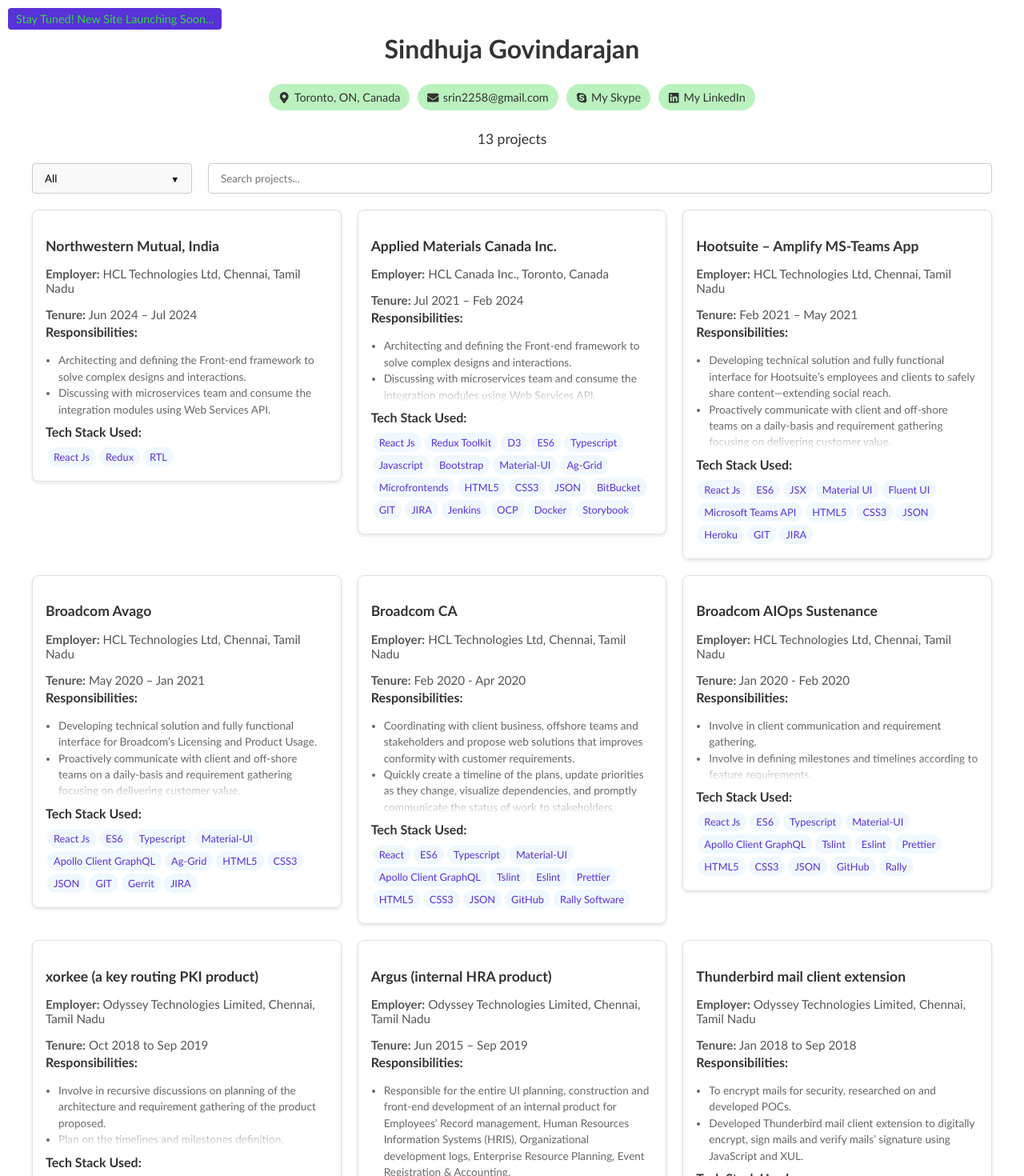
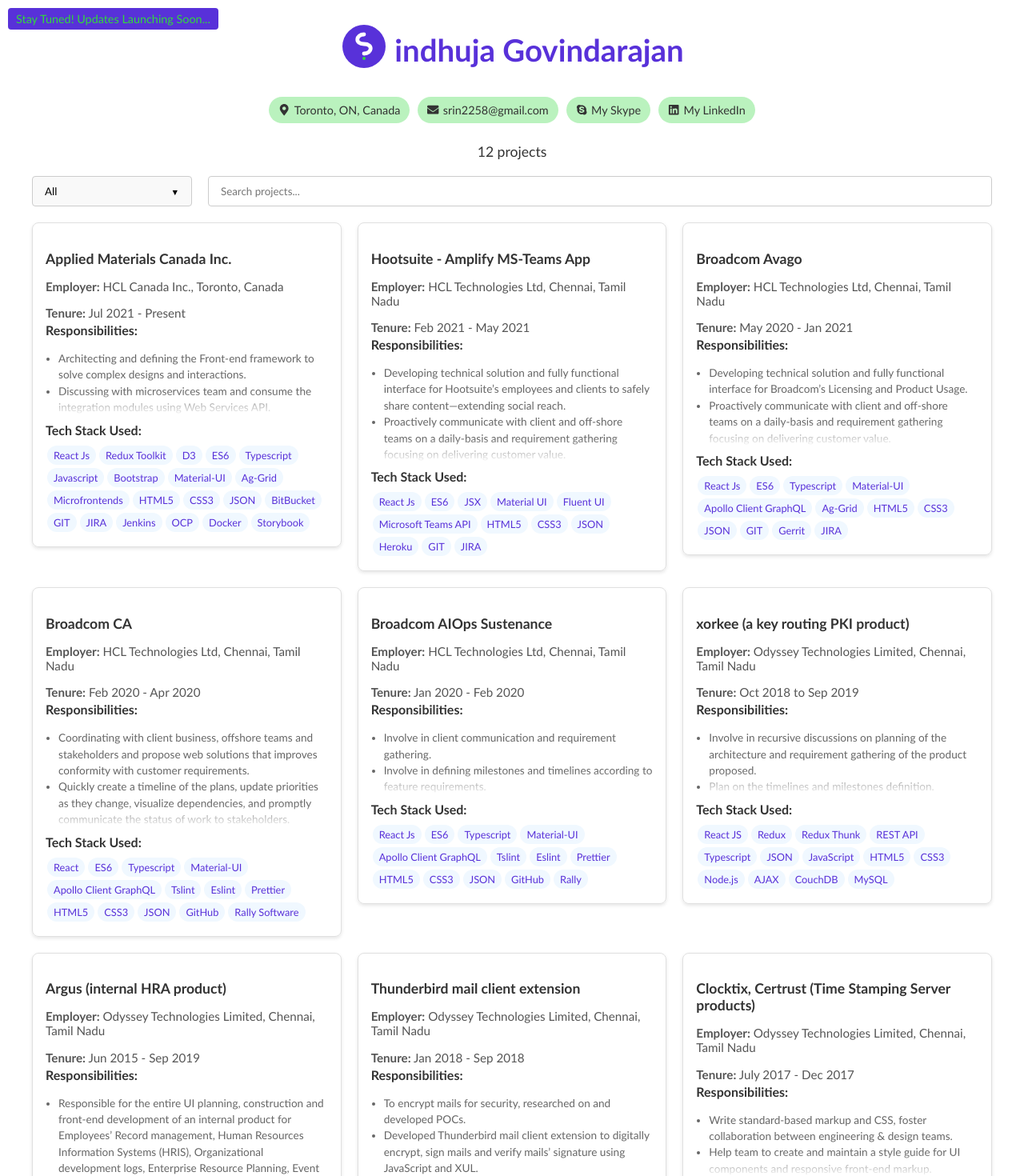
Before and after one commit to sindhujaGovindarajan/frontend-work-portfolio, a React (Create React App) app: page / in a window 1280 px wide. Shown: the top 1470 px of the page at 80% size. Built offline with nearby package versions, Linux system fonts and the light colour scheme.

Commit message:
fix: Header Styles; SortBy Bugs

```diff
--- a/src/App.tsx
+++ b/src/App.tsx
@@ -20,21 +20,22 @@
 import SortByYear from "./components/SortByYear";
 import Button from "./components/Button";
 import ComingSoon from "./components/ComingSoon";
+import SvgSiteLogo from "./assets/SvgSiteLogo";
 
 const allProjectData: ProjectData[] = [
-  {
-    title: "Northwestern Mutual, India",
-    tenure: "Jun 2024 – Jul 2024",
-    responsibilities: [
-      "Architecting and defining the Front-end framework to solve complex designs and interactions.",
-      "Discussing with microservices team and consume the integration modules using Web Services API.",
-    ],
-    techStackUsed: ["React Js", "Redux", "RTL"],
-    employerName: "HCL Technologies Ltd, Chennai, Tamil Nadu",
-  },
+  // {
+  //   title: "Northwestern Mutual",
+  //   tenure: "Jun 2024 - Jul 2024",
+  //   responsibilities: [
+  //     "Architecting and defining the Front-end framework to solve complex designs and interactions.",
+  //     "Discussing with microservices team and consume the integration modules using Web Services API.",
+  //   ],
+  //   techStackUsed: ["React Js", "Redux", "RTL"],
+  //   employerName: "HCL Technologies Ltd, Chennai, Tamil Nadu",
+  // },
   {
     title: "Applied Materials Canada Inc.",
-    tenure: "Jul 2021 – Feb 2024",
+    tenure: "Jul 2021 - Present",
     responsibilities: [
       "Architecting and defining the Front-end framework to solve complex designs and interactions.",
       "Discussing with microservices team and consume the integration modules using Web Services API.",
@@ -77,8 +78,8 @@
     employerName: "HCL Canada Inc., Toronto, Canada",
   },
   {
-    title: "Hootsuite – Amplify MS-Teams App",
-    tenure: "Feb 2021 – May 2021",
+    title: "Hootsuite - Amplify MS-Teams App",
+    tenure: "Feb 2021 - May 2021",
     responsibilities: [
       "Developing technical solution and fully functional interface for Hootsuite’s employees and clients to safely share content—extending social reach.",
       "Proactively communicate with client and off-shore teams on a daily-basis and requirement gathering focusing on delivering customer value.",
@@ -105,7 +106,7 @@
   },
   {
     title: "Broadcom Avago",
-    tenure: "May 2020 – Jan 2021",
+    tenure: "May 2020 - Jan 2021",
     responsibilities: [
       "Developing technical solution and fully functional interface for Broadcom’s Licensing and Product Usage.",
       "Proactively communicate with client and off-shore teams on a daily-basis and requirement gathering focusing on delivering customer value.",
@@ -240,7 +241,7 @@
   },
   {
     title: "Argus (internal HRA product)",
-    tenure: "Jun 2015 – Sep 2019",
+    tenure: "Jun 2015 - Sep 2019",
     responsibilities: [
       "Responsible for the entire UI planning, construction and front-end development of an internal product for Employees’ Record management, Human Resources Information Systems (HRIS), Organizational development logs, Enterprise Resource Planning, Event Registration & Accounting.",
       "Responsible for UI integration with back-end APIs.",
@@ -258,7 +259,7 @@
   },
   {
     title: "Thunderbird mail client extension",
-    tenure: "Jan 2018 to Sep 2018",
+    tenure: "Jan 2018 - Sep 2018",
     responsibilities: [
       "To encrypt mails for security, researched on and developed POCs.",
       "Developed Thunderbird mail client extension to digitally encrypt, sign mails and verify mails’ signature using JavaScript and XUL.",
@@ -268,7 +269,7 @@
   },
   {
     title: "Clocktix, Certrust (Time Stamping Server products)",
-    tenure: "July 2017 to Dec 2017",
+    tenure: "July 2017 - Dec 2017",
     responsibilities: [
       "Write standard-based markup and CSS, foster collaboration between engineering & design teams.",
       "Help team to create and maintain a style guide for UI components and responsive front-end markup.",
@@ -288,7 +289,7 @@
   },
   {
     title: "Epic (data aggregation product)",
-    tenure: "Feb 2017 to July 2017",
+    tenure: "Feb 2017 - July 2017",
     responsibilities: [
       "Maintain existing code and provided feature enhancements as per customer requirements bridging between multiple teams.",
       "Debug, deconstruct and resolve programmatic issues reported live.",
@@ -310,7 +311,7 @@
   },
   {
     title: "Certrix (Digital Certification Authority product)",
-    tenure: "Aug 2015 to Jan 2017",
+    tenure: "Aug 2015 - Jan 2017",
     responsibilities: [
       "Associate in product meeting iterations, understand application requirements and estimate the time, needed for the development, testing and deployment.",
       "Bridge the gap between designers and back-end developers.",
@@ -328,7 +329,7 @@
   {
     title:
       "Crypta (Identity linkage management & data repository product), Altasigna",
-    tenure: "Aug 2015 to Jan 2017",
+    tenure: "Aug 2015 - Jan 2017",
     responsibilities: [
       "Co-ordinate with teams on product architecture and design.",
       "Interpret application requirement and communicate with designers for wireframes and plan on UI architecture.",
@@ -343,7 +344,6 @@
 ];
 
 const Container = styled.div`
-  font-family: "Segoe UI", Tahoma, Geneva, Verdana, sans-serif;
   padding-bottom: 20;
   max-width: 1200px;
   margin: 0 auto;
@@ -353,24 +353,42 @@
   position: sticky;
   top: 0;
   left: 0;
-  // width: 100vw;
+  justify-content: center;
   background-color: white;
-  z-index: 10;
-  padding-bottom: 10px;
-  box-shadow: 0 2px 4px rgba(0, 0, 0, 0); // Initial box-shadow: none
-  transition: box-shadow 0.3s ease; // Add transition for box-shadow
+  z-index: 100;
+  box-shadow: 0 2px 4px rgba(0, 0, 0, 0);
+  transition: box-shadow 0.3s ease;
+
+  display: flex;
+  align-items: center;
+  margin-bottom: clamp(10px, 2vw, 20px);
+  padding-top: clamp(10px, 2vw, 20px);
+
+  /* This removes any space gaps between flex items */
+  > * {
+    flex-shrink: 0;
+  }
 
   &.sticky {
-    // Apply styles when sticky is active
-    box-shadow: 0 2px 4px rgba(0, 0, 0, 0.1); // Add box-shadow
+    padding-bottom: 10px;
+    box-shadow: 0 2px 4px rgba(0, 0, 0, 0.1);
   }
 `;
 
 const Header = styled.h1`
-  text-align: center;
-  margin-bottom: 10px;
-  padding: 20px 0 0;
-  color: ${(props) => props.theme.color};
+  margin: 0;
+  padding: 0;
+  color: ${(props) => props.theme.secondary.main};
+  font-size: clamp(1.5rem, 3vw, 2.5rem);
+  line-height: 1.2;
+
+  @media (max-width: 768px) {
+    font-size: clamp(1.3rem, 2.5vw, 2.2rem);
+  }
+
+  @media (max-width: 480px) {
+    font-size: clamp(1.2rem, 2vw, 1.8rem);
+  }
 `;
 
 const ProjectCount = styled.p`
@@ -385,7 +403,7 @@
   justify-content: center;
   align-items: center;
   margin-bottom: 20px;
-  flex-wrap: wrap; // Allow wrapping for smaller screens
+  flex-wrap: wrap;
 `;
 
 const ContactChip = styled.a`
@@ -405,7 +423,7 @@
   }
 
   svg {
-    margin-right: 5px; // Add space between icon and text
+    margin-right: 5px;
   }
 `;
 
@@ -421,7 +439,7 @@
   border: 1px solid #ccc;
   border-radius: 4px;
   margin-left: 10px;
-  flex-grow: 1; // Allow input to expand and fill remaining space
+  flex-grow: 1;
 `;
 
 const MasonryGrid = styled.div`
@@ -443,7 +461,7 @@
   position: fixed;
   bottom: 20px;
   right: 20px;
-  background-color: ${(props) => props.theme.secondary.blue};
+  background-color: ${(props) => props.theme.secondary.main};
   color: white;
   padding: 12px 15px;
   border: none;
@@ -554,26 +572,28 @@
           currentDate.getDate()
         );
       } else {
-        // This shouldn't happen, but handle it just in case
         return filtered;
       }
 
       filtered = filtered.filter((project) => {
         // Extract start and end years from tenure
         const [startDate, endDate] = project.tenure
-          .split(" – ")
+          .split(" - ")
           .map((dateStr) => {
+            if (dateStr.includes("Present")) {
+              return new Date();
+            } else {
               const [month, year] = dateStr.trim().split(" ");
               return new Date(
                 parseInt(year, 10),
                 new Date(`${month} 1`).getMonth(),
                 1
               );
+            }
           });
-
         if (sortBy === "olderThan2Years") {
           // For "olderThan2Years", check if the end date is older than 2 years
-          return endDate && endDate < filterDate;
+          return endDate < filterDate;
         } else {
           // For other options, check if either start or end date is within the filter range
           return startDate >= filterDate || (endDate && endDate >= filterDate);
@@ -593,13 +613,13 @@
 
   return (
     <Theme>
-      {/* Wrap around the content to capture */}
       <Container>
-        <ComingSoon message="Stay Tuned! New Site Launching Soon..." />
+        <ComingSoon message="Stay Tuned! Updates Launching Soon..." />
         <div ref={inputRef}>
           {/* <HeaderContainer className={isSticky ? "sticky" : ""}> */}
           <HeaderContainer>
-            <Header>Sindhuja Govindarajan</Header>
+            <SvgSiteLogo />
+            <Header>indhuja Govindarajan</Header>
           </HeaderContainer>
           <ContactContainer>
             <ContactChip>
```
Lines whose indentation alone changed are shown as unchanged.
